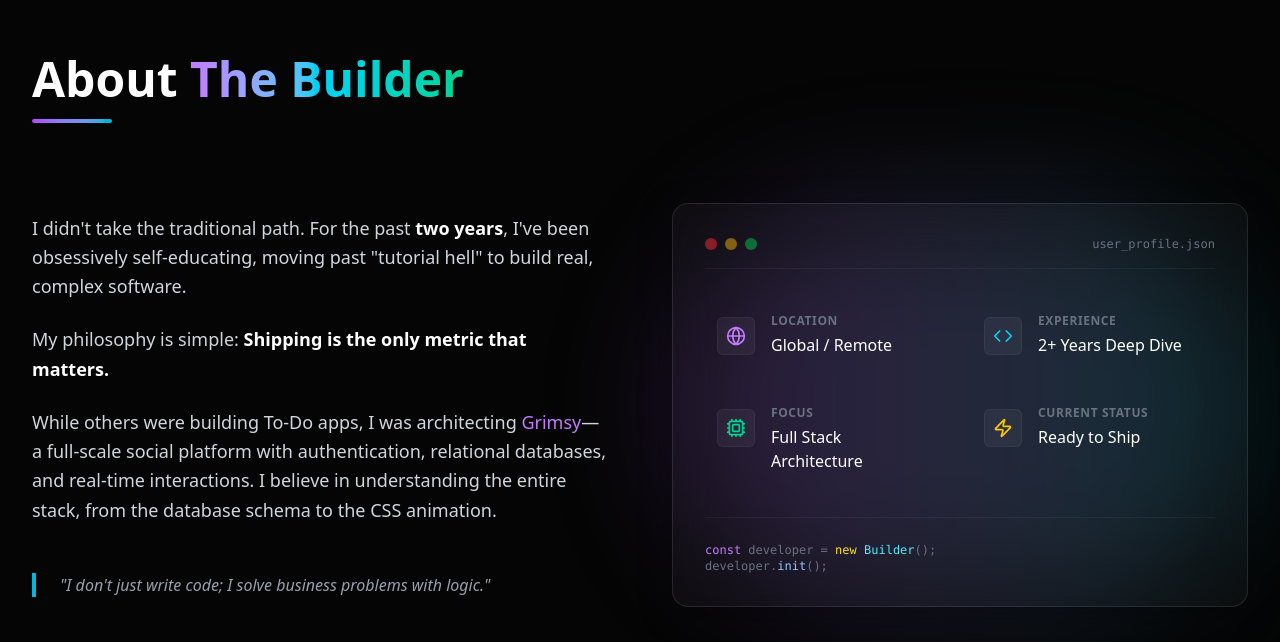
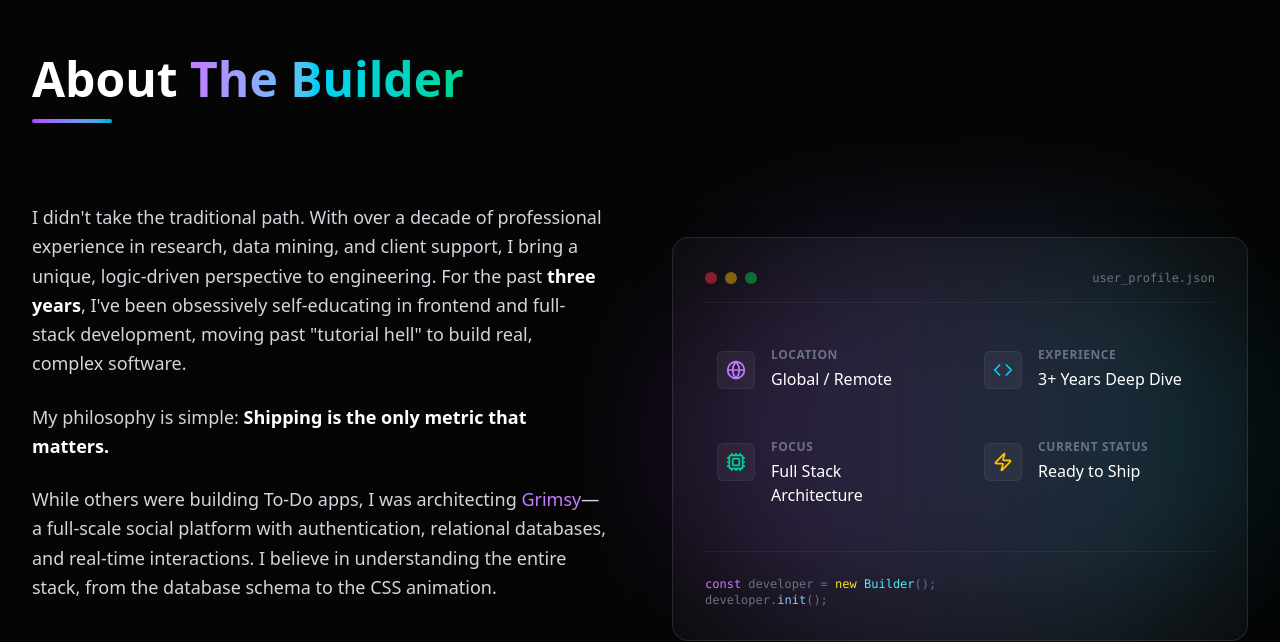
Before and after one commit to Ashes1993/portfolio, a Next.js app: page / in a window 1280 px wide. Shown: the part 3915-4557 px from the top of the page. Built offline with nearby package versions, Linux system fonts and the light colour scheme.

Commit message:
Optimized the about section.

```diff
--- a/components/About.js
+++ b/components/About.js
@@ -6,7 +6,8 @@ export default function About() {
   return (
     <section
       id="about"
-      className="relative py-32 px-4 md:px-8 max-w-7xl mx-auto"
+      // FIX: Added overflow-hidden to prevent horizontal scrollbars from Framer Motion's X-axis animations
+      className="relative py-32 px-4 md:px-8 max-w-7xl mx-auto overflow-hidden"
     >
       {/* SECTION HEADER */}
       <motion.div
@@ -32,10 +33,14 @@ export default function About() {
         >
           <div className="space-y-6 text-lg text-gray-300 leading-relaxed">
             <p>
-              I didn't take the traditional path. For the past{" "}
-              <span className="text-white font-semibold">two years</span>, I've
-              been obsessively self-educating, moving past "tutorial hell" to
-              build real, complex software.
+              I didn't take the traditional path. With over a decade of
+              professional experience in research, data mining, and client
+              support, I bring a unique, logic-driven perspective to
+              engineering. For the past{" "}
+              <span className="text-white font-semibold">three years</span>,
+              I've been obsessively self-educating in frontend and full-stack
+              development, moving past "tutorial hell" to build real, complex
+              software.
             </p>
             <p>
               My philosophy is simple:{" "}
@@ -95,7 +100,8 @@ export default function About() {
               <StatItem
                 icon={<Code className="w-5 h-5 text-cyan-400" />}
                 label="Experience"
-                value="2+ Years Deep Dive"
+                // FIX: Updated to reflect 3 years of actual study
+                value="3+ Years Deep Dive"
               />
               <StatItem
                 icon={<Cpu className="w-5 h-5 text-emerald-400" />}
```
